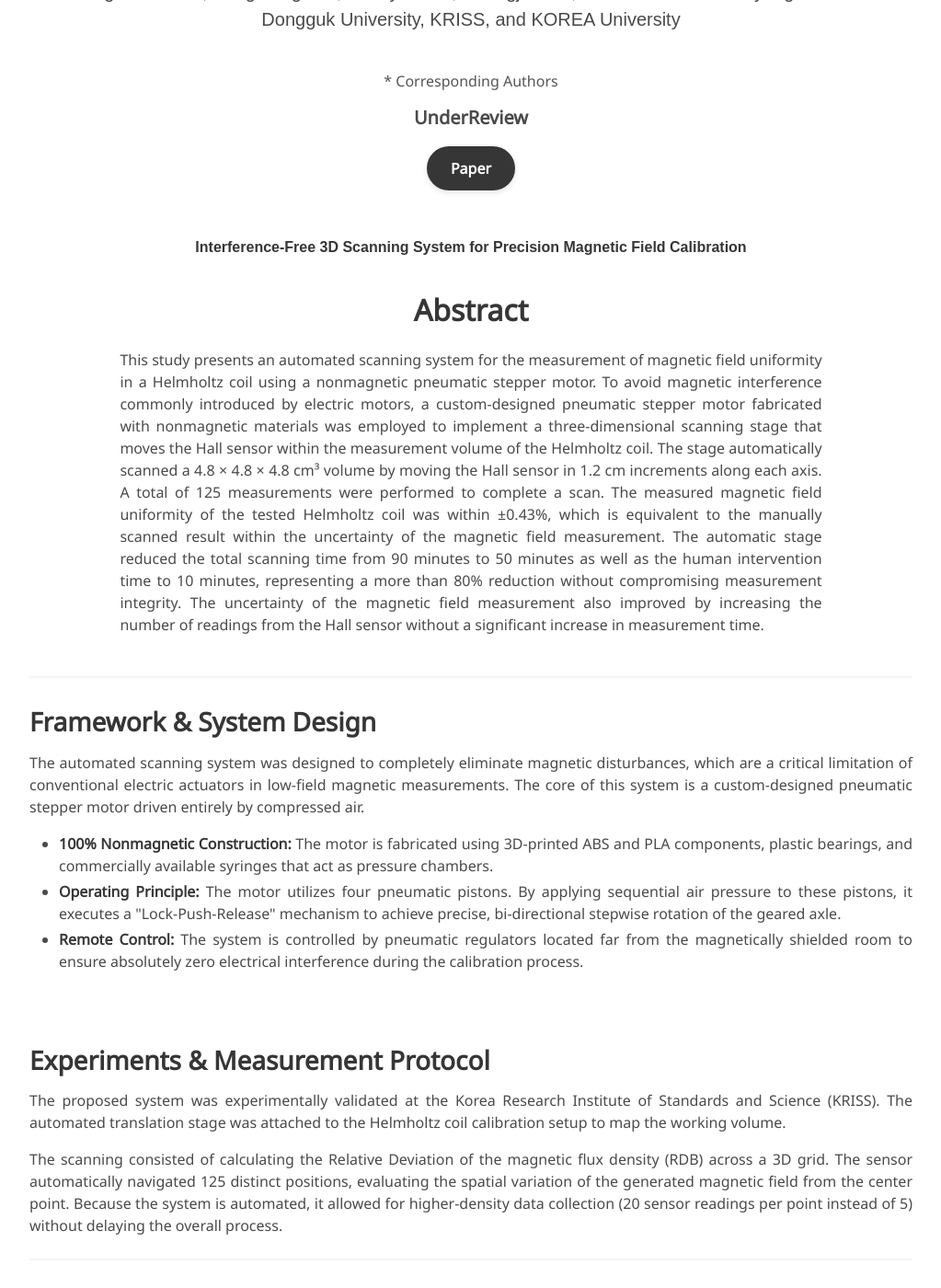
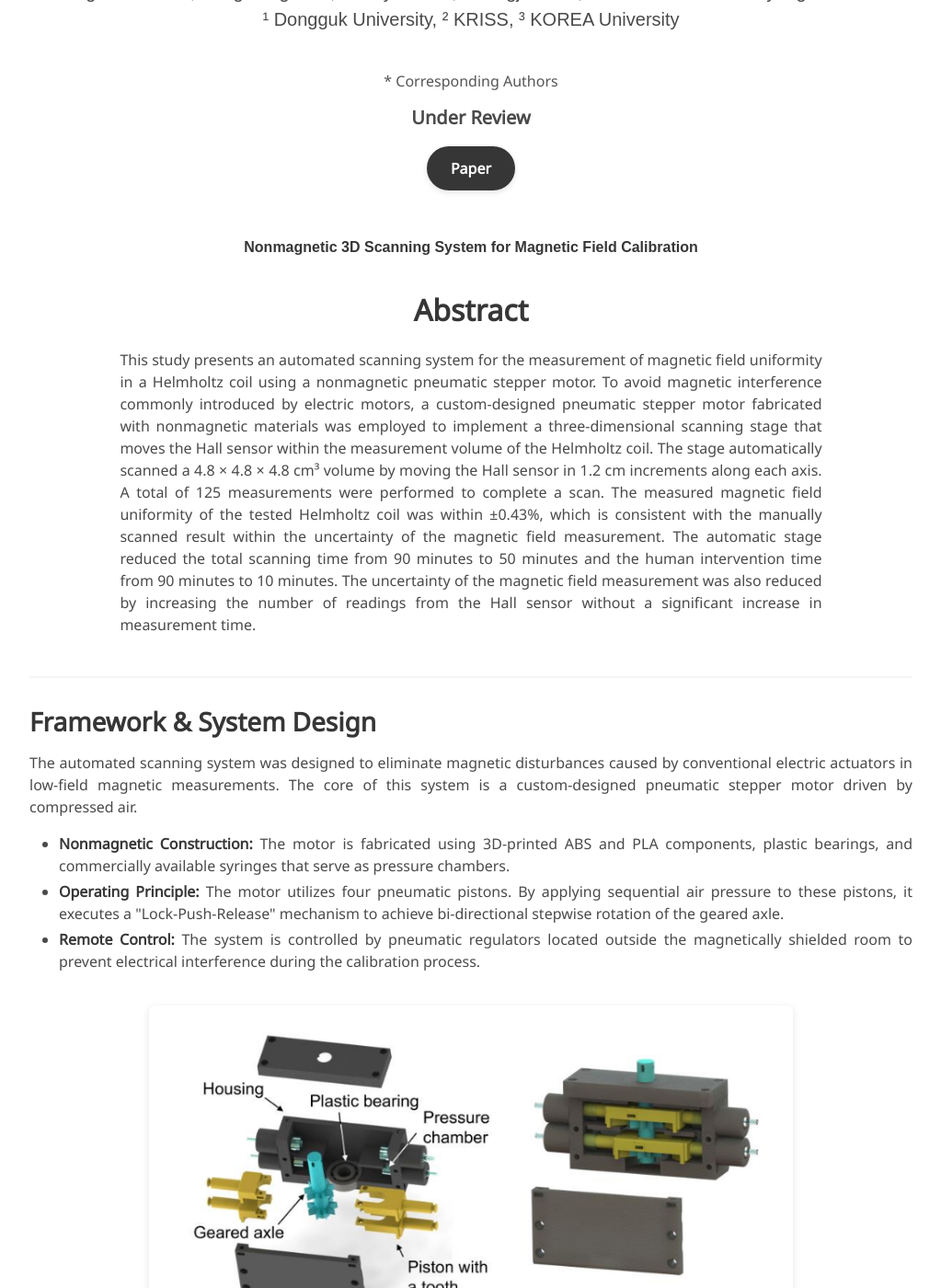
Before and after one commit to imyoungchae/nonmagnetic-stepper-motor, a Jekyll site: the page built from index.md, in a window 1280 px wide and 1400 px high, scrolled down 221 px. Shown: the whole window at 92% size, without its empty margins (128-1151 px from the left). Built offline with Jekyll 4.4.1, drawn with Linux system fonts in a browser that asks for light colours; some web fonts are replaced; some of the changed text lies outside the part shown.

Commit message:
Revise author details and enhance document clarity
Updated author affiliations and improved clarity in the abstract and system design sections. Enhanced formatting and structure for better readability.

```diff
--- a/index.md
+++ b/index.md
@@ -4,9 +4,9 @@
 
 title: "Automated measurement of magnetic field uniformity in Helmholtz coils<br>using a nonmagnetic stepper motor"
 authors:
-  - Young-Chae Son, Sung-Jung Joo, Po-Gyu Park, Changjin Yun, Soo-Chul Lim* and Hyung-Kew Lee*
+  - Young-Chae Son¹, Sung-Jung Joo², Po-Gyu Park², Changjin Yun³, Soo-Chul Lim¹* and Hyung-Kew Lee²*
 affiliations:
-  - Dongguk University, KRISS, and KOREA University
+  - ¹ Dongguk University, ² KRISS, ³ KOREA University
 ---
 
 <style>
@@ -20,7 +20,7 @@
 </div>
 <div class="has-text-centered" style="margin-top: 0.8rem; margin-bottom: 1rem;">
   <p class="is-size-5" style="font-weight: 600;">
-    UnderReview
+    Under Review
   </p>
 </div>
 <div class="has-text-centered" style="margin-bottom: 2rem;">
@@ -34,7 +34,7 @@
   <div class="container is-max-desktop">
     <div class="hero-body" style="padding-top: 0; padding-bottom: 2rem;">
       <h2 class="subtitle has-text-centered mt-3 is-size-6" style="color: #AE3A5D;">
-        <strong>Interference-Free 3D Scanning System for Precision Magnetic Field Calibration</strong>
+        <strong>Nonmagnetic 3D Scanning System for Magnetic Field Calibration</strong>
       </h2>
     </div>
   </div>
@@ -44,7 +44,7 @@
   <div class="column is-four-fifths">
     <h2 class="title is-3">Abstract</h2>
     <div class="content has-text-justified">
-      This study presents an automated scanning system for the measurement of magnetic field uniformity in a Helmholtz coil using a nonmagnetic pneumatic stepper motor. To avoid magnetic interference commonly introduced by electric motors, a custom-designed pneumatic stepper motor fabricated with nonmagnetic materials was employed to implement a three-dimensional scanning stage that moves the Hall sensor within the measurement volume of the Helmholtz coil. The stage automatically scanned a 4.8 × 4.8 × 4.8 cm³ volume by moving the Hall sensor in 1.2 cm increments along each axis. A total of 125 measurements were performed to complete a scan. The measured magnetic field uniformity of the tested Helmholtz coil was within ±0.43%, which is equivalent to the manually scanned result within the uncertainty of the magnetic field measurement. The automatic stage reduced the total scanning time from 90 minutes to 50 minutes as well as the human intervention time to 10 minutes, representing a more than 80% reduction without compromising measurement integrity. The uncertainty of the magnetic field measurement also improved by increasing the number of readings from the Hall sensor without a significant increase in measurement time.
+      This study presents an automated scanning system for the measurement of magnetic field uniformity in a Helmholtz coil using a nonmagnetic pneumatic stepper motor. To avoid magnetic interference commonly introduced by electric motors, a custom-designed pneumatic stepper motor fabricated with nonmagnetic materials was employed to implement a three-dimensional scanning stage that moves the Hall sensor within the measurement volume of the Helmholtz coil. The stage automatically scanned a 4.8 × 4.8 × 4.8 cm³ volume by moving the Hall sensor in 1.2 cm increments along each axis. A total of 125 measurements were performed to complete a scan. The measured magnetic field uniformity of the tested Helmholtz coil was within ±0.43%, which is consistent with the manually scanned result within the uncertainty of the magnetic field measurement. The automatic stage reduced the total scanning time from 90 minutes to 50 minutes and the human intervention time from 90 minutes to 10 minutes. The uncertainty of the magnetic field measurement was also reduced by increasing the number of readings from the Hall sensor without a significant increase in measurement time.
     </div>
   </div>
 </div>
@@ -55,13 +55,41 @@
 
 <div class="content has-text-justified" style="margin-top: 10px;">
   <p>
-    The automated scanning system was designed to completely eliminate magnetic disturbances, which are a critical limitation of conventional electric actuators in low-field magnetic measurements. The core of this system is a custom-designed pneumatic stepper motor driven entirely by compressed air.
+    The automated scanning system was designed to eliminate magnetic disturbances caused by conventional electric actuators in low-field magnetic measurements. The core of this system is a custom-designed pneumatic stepper motor driven by compressed air.
   </p>
   <ul>
-    <li><strong>100% Nonmagnetic Construction:</strong> The motor is fabricated using 3D-printed ABS and PLA components, plastic bearings, and commercially available syringes that act as pressure chambers.</li>
-    <li><strong>Operating Principle:</strong> The motor utilizes four pneumatic pistons. By applying sequential air pressure to these pistons, it executes a "Lock-Push-Release" mechanism to achieve precise, bi-directional stepwise rotation of the geared axle.</li>
-    <li><strong>Remote Control:</strong> The system is controlled by pneumatic regulators located far from the magnetically shielded room to ensure absolutely zero electrical interference during the calibration process.</li>
+    <li><strong>Nonmagnetic Construction:</strong> The motor is fabricated using 3D-printed ABS and PLA components, plastic bearings, and commercially available syringes that serve as pressure chambers.</li>
+    <li><strong>Operating Principle:</strong> The motor utilizes four pneumatic pistons. By applying sequential air pressure to these pistons, it executes a "Lock-Push-Release" mechanism to achieve bi-directional stepwise rotation of the geared axle.</li>
+    <li><strong>Remote Control:</strong> The system is controlled by pneumatic regulators located outside the magnetically shielded room to prevent electrical interference during the calibration process.</li>
   </ul>
+</div>
+
+<div class="columns is-centered" style="margin-top: 1.5rem; margin-bottom: 2rem;">
+  <div class="column is-four-fifths">
+    <figure>
+      <img src="static/image/fig3.png" alt="Fig. 3" style="width: 100%; border-radius: 6px; box-shadow: 0 2px 8px rgba(0,0,0,0.1);">
+      <figcaption style="margin-top: 0.75rem; font-size: 0.92rem; color: #444; line-height: 1.6;">
+        <strong>Fig. 3.</strong> Structure of the designed pneumatic stepper motor: (a) an exploded view and (b) an assembled view with the internal structure exposed.
+      </figcaption>
+    </figure>
+  </div>
+</div>
+
+<div class="content has-text-justified">
+  <p>
+    The motor's stepping mechanism is based on two sets of gears with a 10° rotational offset. This design allows sequential piston actuation to produce controlled incremental rotation, enabling precise linear translation of the sensor stage.
+  </p>
+</div>
+
+<div class="columns is-centered" style="margin-top: 1.5rem; margin-bottom: 2rem;">
+  <div class="column is-four-fifths">
+    <figure>
+      <img src="static/image/fig4.png" alt="Fig. 4" style="width: 100%; border-radius: 6px; box-shadow: 0 2px 8px rgba(0,0,0,0.1);">
+      <figcaption style="margin-top: 0.75rem; font-size: 0.92rem; color: #444; line-height: 1.6;">
+        <strong>Fig. 4.</strong> (a) Top view of the designed motor and views of cross-section 1 and cross-section 2 with the corresponding gears. Gear 2 is rotated by 90&deg; relative to Gear 1, which causes a rotational misalignment between Gear 1 and 2 of 10&deg;. (b) Illustration of the movement of the gears at each step corresponding to the sequential pressure applied to the pistons from step 1-1 to 4-2.
+      </figcaption>
+    </figure>
+  </div>
 </div>
 
 <br>
@@ -75,8 +103,81 @@
         <p>
           The proposed system was experimentally validated at the Korea Research Institute of Standards and Science (KRISS). The automated translation stage was attached to the Helmholtz coil calibration setup to map the working volume.
         </p>
-        <p>
-          The scanning consisted of calculating the Relative Deviation of the magnetic flux density (RDB) across a 3D grid. The sensor automatically navigated 125 distinct positions, evaluating the spatial variation of the generated magnetic field from the center point. Because the system is automated, it allowed for higher-density data collection (20 sensor readings per point instead of 5) without delaying the overall process.
+      </div>
+    </div>
+  </div>
+</div>
+
+<div class="columns is-centered" style="margin-top: 1.5rem; margin-bottom: 2rem;">
+  <div class="column is-four-fifths">
+    <figure>
+      <img src="static/image/fig1.png" alt="Fig. 1" style="width: 100%; border-radius: 6px; box-shadow: 0 2px 8px rgba(0,0,0,0.1);">
+      <figcaption style="margin-top: 0.75rem; font-size: 0.92rem; color: #444; line-height: 1.6;">
+        <strong>Fig. 1.</strong> (a) Measurement system for the calibration of Helmholtz coils. The DUT Helmholtz coil is placed inside the cancellation coils with a diameter of 2 m to suppress external magnetic interference. Each coil is independently driven by a precision current source. (b) A Cs-4He magnetometer, used as a reference for coil constant measurement, and a Hall sensor attached to a three-dimensional manual translation stage installed inside the cancellation coils.
+      </figcaption>
+    </figure>
+  </div>
+</div>
+
+<div class="container is-max-desktop">
+  <div class="content has-text-justified">
+    <p>
+      The scanning protocol involved calculating the Relative Deviation of the magnetic flux density (RDB) across a 3D grid. The sensor automatically navigated 125 distinct positions, measuring the spatial variation of the generated magnetic field relative to the center point. Because the system is automated, it enabled a higher number of sensor readings per point (20 instead of 5) without increasing the overall measurement time.
+    </p>
+  </div>
+</div>
+
+<div class="columns is-centered" style="margin-top: 1.5rem; margin-bottom: 2rem;">
+  <div class="column is-four-fifths">
+    <figure>
+      <img src="static/image/fig2.png" alt="Fig. 2" style="width: 100%; border-radius: 6px; box-shadow: 0 2px 8px rgba(0,0,0,0.1);">
+      <figcaption style="margin-top: 0.75rem; font-size: 0.92rem; color: #444; line-height: 1.6;">
+        <strong>Fig. 2.</strong> (a) Three-dimensional grid of 125 measurement points for evaluation of magnetic field uniformity in the KRISS Helmholtz coil. (b) Three-dimensional plot of RDBs measured by manually scanning the 125 points in the grid.
+      </figcaption>
+    </figure>
+  </div>
+</div>
+
+<hr>
+
+<h2 class="title is-3 has-text-centered mt-6 mb-5">Results</h2>
+
+<div class="container is-max-desktop">
+  <div class="content has-text-justified">
+    <p>
+      The automated scanning results were compared with the manual scanning baseline. The measured magnetic field uniformity was within ±0.43% for both methods, confirming that the pneumatic motor introduced no measurable magnetic interference. The automated system also reduced measurement uncertainty from ±0.11% to ±0.06% by collecting more readings per position.
+    </p>
+  </div>
+</div>
+
+<div class="columns is-centered" style="margin-top: 1.5rem; margin-bottom: 2rem;">
+  <div class="column is-four-fifths">
+    <figure>
+      <img src="static/image/fig9.png" alt="Fig. 9" style="width: 100%; border-radius: 6px; box-shadow: 0 2px 8px rgba(0,0,0,0.1);">
+      <figcaption style="margin-top: 0.75rem; font-size: 0.92rem; color: #444; line-height: 1.6;">
+        <strong>Fig. 9.</strong> (a) Three-dimensional plot of RDBs measured with the same Helmholtz coil used in Fig. 2 by automatic scanning of 125 points using the developed stepper motors for comparison. (b) Magnetic flux densities at the center (0, 0, 0) and at the position exhibiting the largest RDB measured during three cycles of manual (B<sub>M</sub>) and automatic scanning (B<sub>A</sub>).
+      </figcaption>
+    </figure>
+  </div>
+</div>
+
+<div class="box" style="background-color: #f5f5f5; border: 1px solid #e8e8e8; margin-bottom: 2rem;">
+  <div class="columns is-centered">
+    <div class="column">
+      <div class="content">
+        <h3 class="title is-5 has-text-centered">Time Efficiency</h3>
+        <p class="has-text-centered">
+          <strong>Total Time:</strong> Reduced from 90 minutes to 50 minutes.<br>
+          <strong>Human Intervention:</strong> Reduced from 90 minutes to 10 minutes.
+        </p>
+      </div>
+    </div>
+    <div class="column">
+      <div class="content">
+        <h3 class="title is-5 has-text-centered">Measurement Uncertainty</h3>
+        <p class="has-text-centered">
+          <strong>Uniformity:</strong> ±0.43%, consistent with the manual scanning result.<br>
+          <strong>Uncertainty:</strong> Reduced from ±0.11% to ±0.06% with 20 readings per point.
         </p>
       </div>
     </div>
@@ -84,77 +185,3 @@
 </div>
 
 <hr>
-
-<h2 class="title is-3 has-text-centered mt-6 mb-5">Key Achievements</h2>
-
-<div class="box" style="background-color: #f5f5f5; border: 1px solid #e8e8e8; margin-bottom: 2rem;">
-  <div class="columns is-centered">
-    <div class="column">
-      <div class="content">
-        <h3 class="title is-5 has-text-centered">Time Efficiency & Automation</h3>
-        <p class="has-text-centered">
-          <strong>Total Time:</strong> Reduced from 90 minutes to 50 minutes.<br>
-          <strong>Human Intervention:</strong> Drastically reduced from 90 minutes to just <strong>10 minutes</strong> (an 80%+ reduction), freeing operators from tedious manual knob-turning.
-        </p>
-      </div>
-    </div>
-    <div class="column">
-      <div class="content">
-        <h3 class="title is-5 has-text-centered">Measurement Reliability</h3>
-        <p class="has-text-centered">
-          <strong>Uniformity Result:</strong> Measured at ±0.43%, matching the manual scanning baseline perfectly.<br>
-          <strong>Uncertainty Improvement:</strong> Decreased from ±0.11% to <strong>±0.06%</strong> due to the automated system's ability to seamlessly capture more readings per position.
-        </p>
-      </div>
-    </div>
-  </div>
-</div>
-
-<br>
-
-<hr>
-
-<h2 class="title is-3 has-text-centered mt-6 mb-5">Figures</h2>
-
-<div class="columns is-centered">
-  <div class="column is-four-fifths">
-
-    <figure style="margin-bottom: 3rem;">
-      <img src="static/image/fig1.png" alt="Fig. 1" style="width: 100%; border-radius: 6px; box-shadow: 0 2px 8px rgba(0,0,0,0.1);">
-      <figcaption style="margin-top: 0.75rem; font-size: 0.92rem; color: #444; line-height: 1.6;">
-        <strong>Fig. 1.</strong> (a) Measurement system for the calibration of Helmholtz coils. The DUT Helmholtz coil is placed inside the cancellation coils with a diameter of 2 m to suppress external magnetic interference. Each coil is independently driven by a precision current source. (b) A Cs-4He magnetometer, used as a reference for coil constant measurement, and a Hall sensor attached to a three-dimensional manual translation stage installed inside the cancellation coils.
-      </figcaption>
-    </figure>
-
-    <figure style="margin-bottom: 3rem;">
-      <img src="static/image/fig2.png" alt="Fig. 2" style="width: 100%; border-radius: 6px; box-shadow: 0 2px 8px rgba(0,0,0,0.1);">
-      <figcaption style="margin-top: 0.75rem; font-size: 0.92rem; color: #444; line-height: 1.6;">
-        <strong>Fig. 2.</strong> (a) Three-dimensional grid of 125 measurement points for evaluation of magnetic field uniformity in the KRISS Helmholtz coil. (b) Three-dimensional plot of RDBs measured by manually scanning the 125 points in the grid.
-      </figcaption>
-    </figure>
-
-    <figure style="margin-bottom: 3rem;">
-      <img src="static/image/fig3.png" alt="Fig. 3" style="width: 100%; border-radius: 6px; box-shadow: 0 2px 8px rgba(0,0,0,0.1);">
-      <figcaption style="margin-top: 0.75rem; font-size: 0.92rem; color: #444; line-height: 1.6;">
-        <strong>Fig. 3.</strong> Structure of the designed pneumatic stepper motor: (a) an exploded view and (b) an assembled view with the internal structure exposed.
-      </figcaption>
-    </figure>
-
-    <figure style="margin-bottom: 3rem;">
-      <img src="static/image/fig4.png" alt="Fig. 4" style="width: 100%; border-radius: 6px; box-shadow: 0 2px 8px rgba(0,0,0,0.1);">
-      <figcaption style="margin-top: 0.75rem; font-size: 0.92rem; color: #444; line-height: 1.6;">
-        <strong>Fig. 4.</strong> (a) Top view of the designed motor and views of cross-section 1 and cross-section 2 with the corresponding gears. Gear 2 is rotated by 90&deg; relative to Gear 1, which causes a rotational misalignment between Gear 1 and 2 of 10&deg;. (b) Illustration of the movement of the gears at each step corresponding to the sequential pressure applied to the pistons from step 1-1 to 4-2.
-      </figcaption>
-    </figure>
-
-    <figure style="margin-bottom: 3rem;">
-      <img src="static/image/fig9.png" alt="Fig. 9" style="width: 100%; border-radius: 6px; box-shadow: 0 2px 8px rgba(0,0,0,0.1);">
-      <figcaption style="margin-top: 0.75rem; font-size: 0.92rem; color: #444; line-height: 1.6;">
-        <strong>Fig. 9.</strong> (a) Three-dimensional plot of RDBs measured with the same Helmholtz coil used in Fig. 2 by automatic scanning of 125 points using the developed stepper motors for comparison. (b) Magnetic flux densities at the center (0, 0, 0) and at the position exhibiting the largest RDB measured during three cycles of manual (B<sub>M</sub>) and automatic scanning (B<sub>A</sub>).
-      </figcaption>
-    </figure>
-
-  </div>
-</div>
-
-<hr>
```
